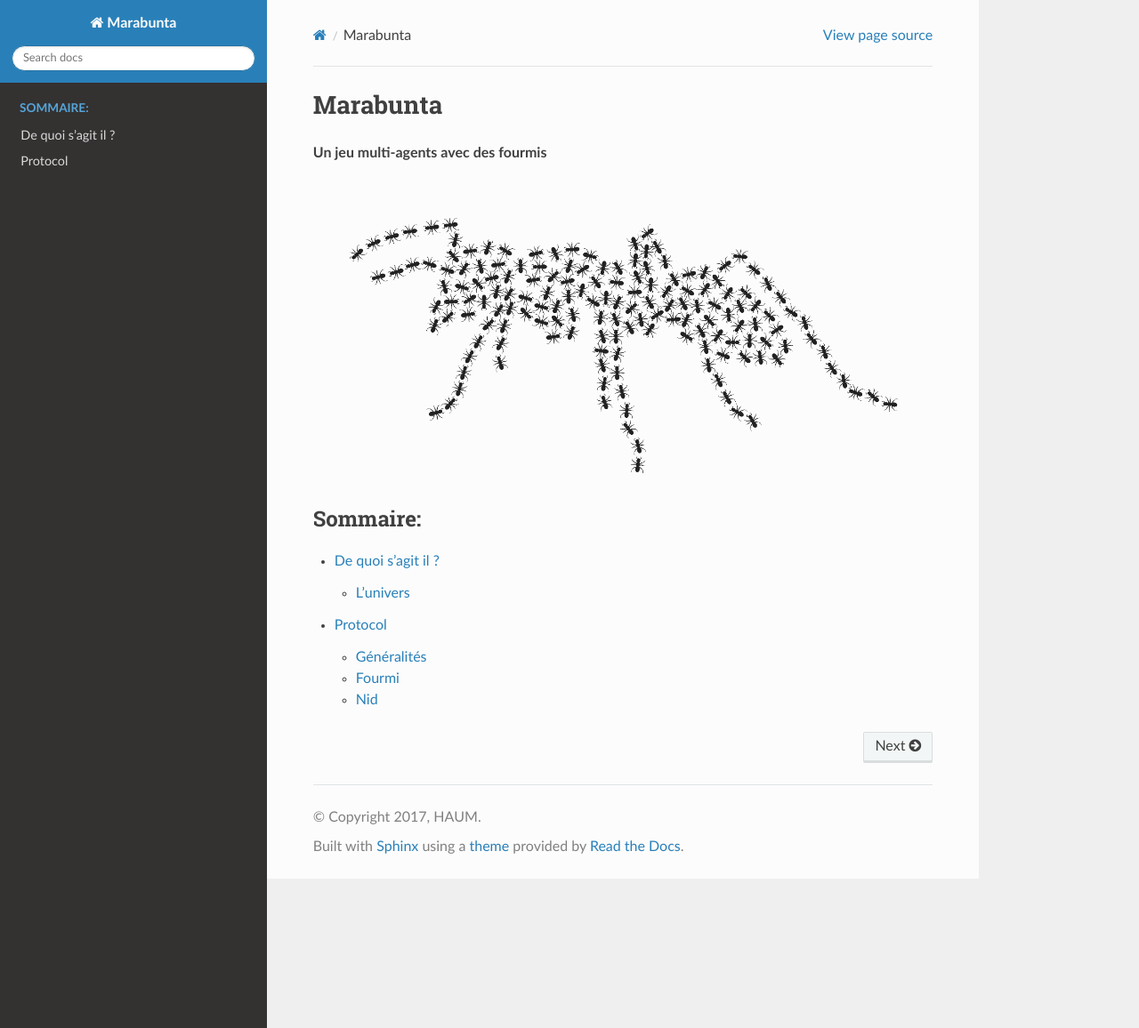
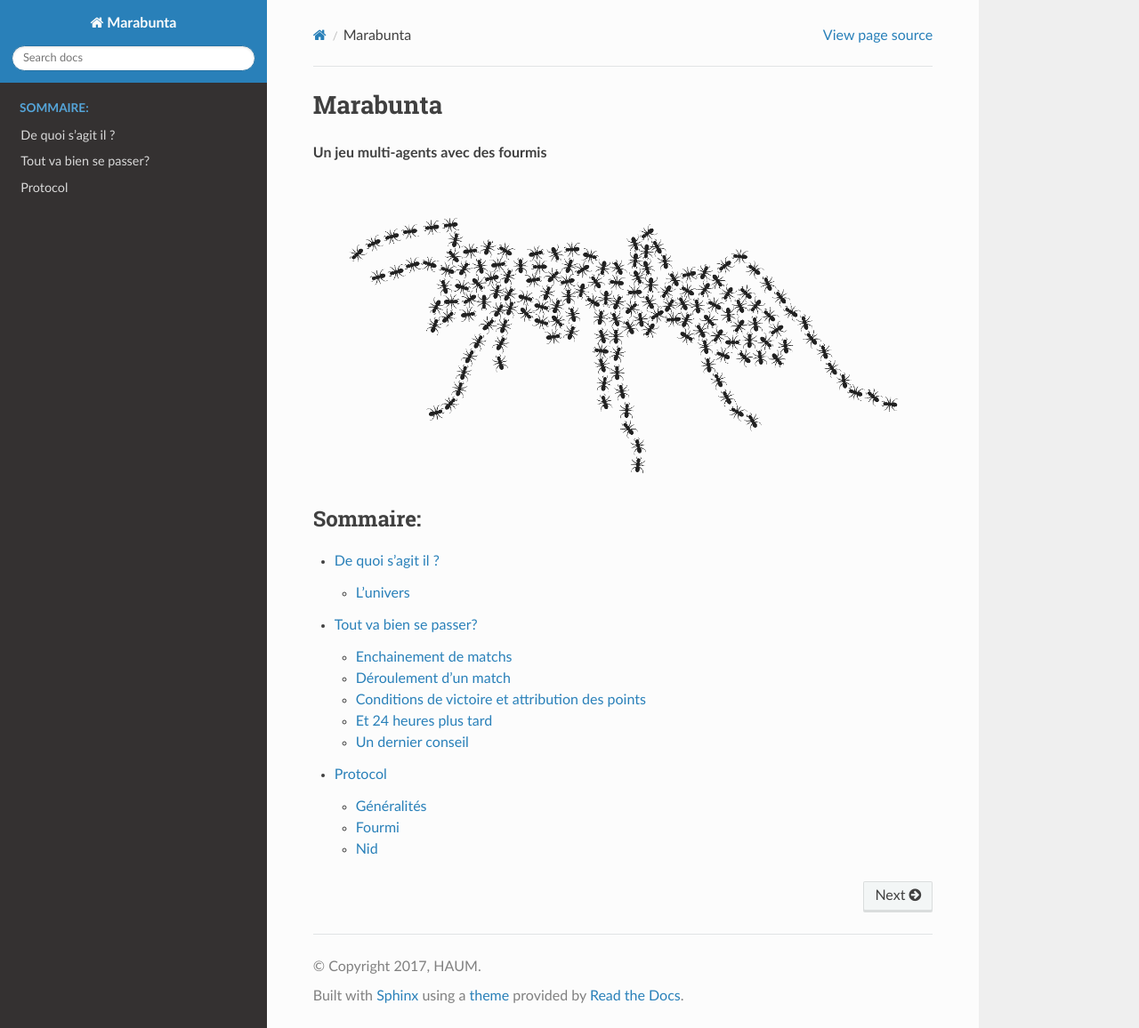
Before and after one commit to haum/24hc18, a Sphinx documentation site: the page built from documentation/index.rst, in a window 1280 px wide and 1156 px high. Shown: the whole window at 89% size. Built offline with Sphinx 7.4.7 and the Read the Docs theme 2.0.0, drawn with Linux system fonts in a browser that asks for light colours; some of the changed lines change nothing that is shown.

Commit message:
doc: WIP add deroulement.rst

```diff
--- /dev/null
+++ b/documentation/deroulement.rst
@@ -0,0 +1,49 @@
+=======================
+Tout va bien se passer?
+=======================
+
+Enchainement de matchs
+======================
+
+Marabunta est un jeu entre equipes (et parfois contre le monde). Votre objectif
+est de marquer plus de points que les autres au cours d'une série de matchs. Ces
+matchs proposeront des scénarii différents, de difficulté croissante.
+Nous annoncerons les matchs à venir à l'avance, selon le planning prevu.
+
+Déroulement d'un match
+======================
+
+La durée des matchs est pré-déterminée par le scénario.
+
+Vous devrez produire un code (voir page environnemet de développement), viable
+pour chaque nouveau scénario. Nous récupérerons ce code pour le compiler/éxécuter
+sur nos systèmes.
+
+Conditions de victoire et attribution des points
+================================================
+
+A la fin d'une serie de matchs, l'équipe victoirieuse sera désignée en fonction
+de sa prospérité, calculée sur la somme des ressources accumulées dans le nid et
+de la population en vie.
+
+Au terme d'un match des points sont attribués aux équipes:
+
+ - Votre code n'est pas récupérable/ne fonctionne pas : 0 point
+ - Votre code permet à votre colonie de survivre sans gagner : 1 point
+ - Votre code mêne votre colonie à la victoire : 2 points
+
+En cas d'ex-aequo, les deux équipes marquent 2 points.
+
+Et 24 heures plus tard
+======================
+
+A la fin des 24h, l'équipe ayant le plus de points gagne, le dernier match se
+déroulant 1 heure avant la fin. La dernière heure sera consacrée à un temps de
+discussion entre les équipes ayant choisi le sujet et celle l'ayant préparé.
+
+Un dernier conseil
+==================
+
+A le lecture de ces précisions, comprenez bien qu'avoir un système permettant
+à la colonie de survivre est essentiel. Il nest pas nécessaire de se battre pour
+gagner.
--- a/documentation/index.rst
+++ b/documentation/index.rst
@@ -12,6 +12,7 @@
    :caption: Sommaire:
 
    presentation
+   deroulement
    protocol
 
 
```
